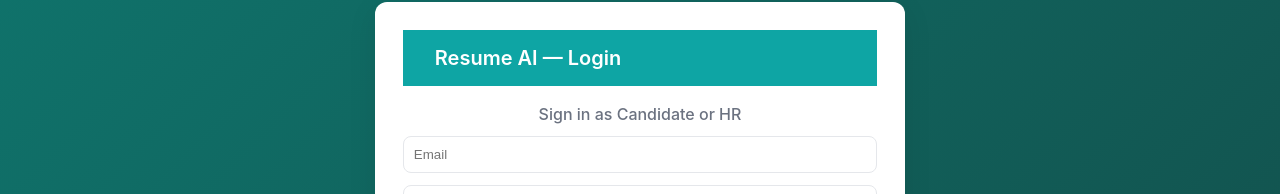
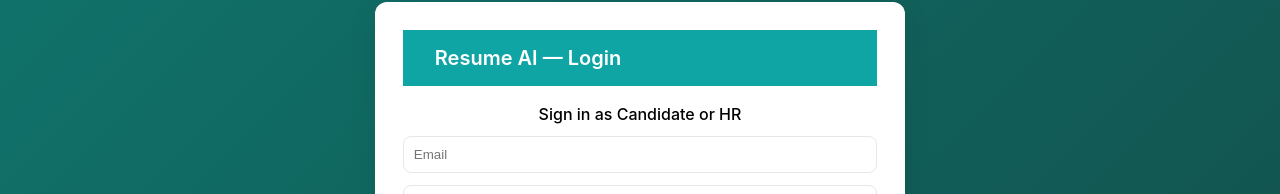
Before and after one commit to jishipp-1/resume-analyzer-app, a React (Vite) app in the folder frontend/: page / in a window 1280 px wide. Shown: the part 217-411 px from the top of the page. Built offline with nearby package versions, Linux system fonts and the light colour scheme.

Commit message:
Update frontend styles: added scrollable result box

```diff
--- a/frontend/src/styles.css
+++ b/frontend/src/styles.css
@@ -217,7 +217,7 @@ button:hover {
 /* Full-page dashboard layout */
 .full-page {
   padding: 20px;
-  width: 100%;
+  width: 100vw;
   min-height: 100vh;
   background-color: #f5f7fb;
   display: flex;
@@ -332,6 +332,7 @@ button:hover {
   font-weight: 500;
   text-align: center;
   margin-bottom: 12px;
+  color: #000;
 }
 
 .file-input,
```
